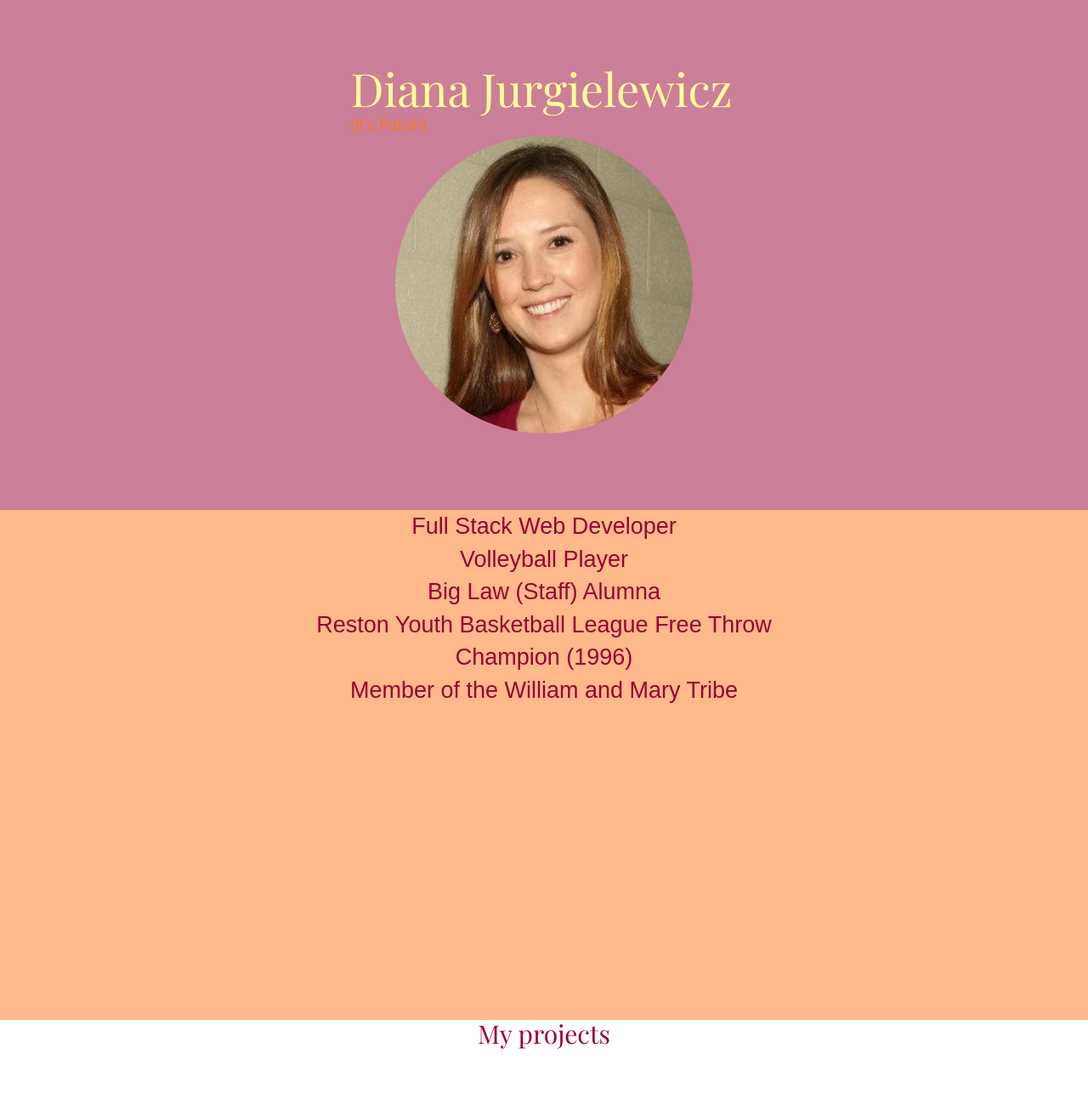
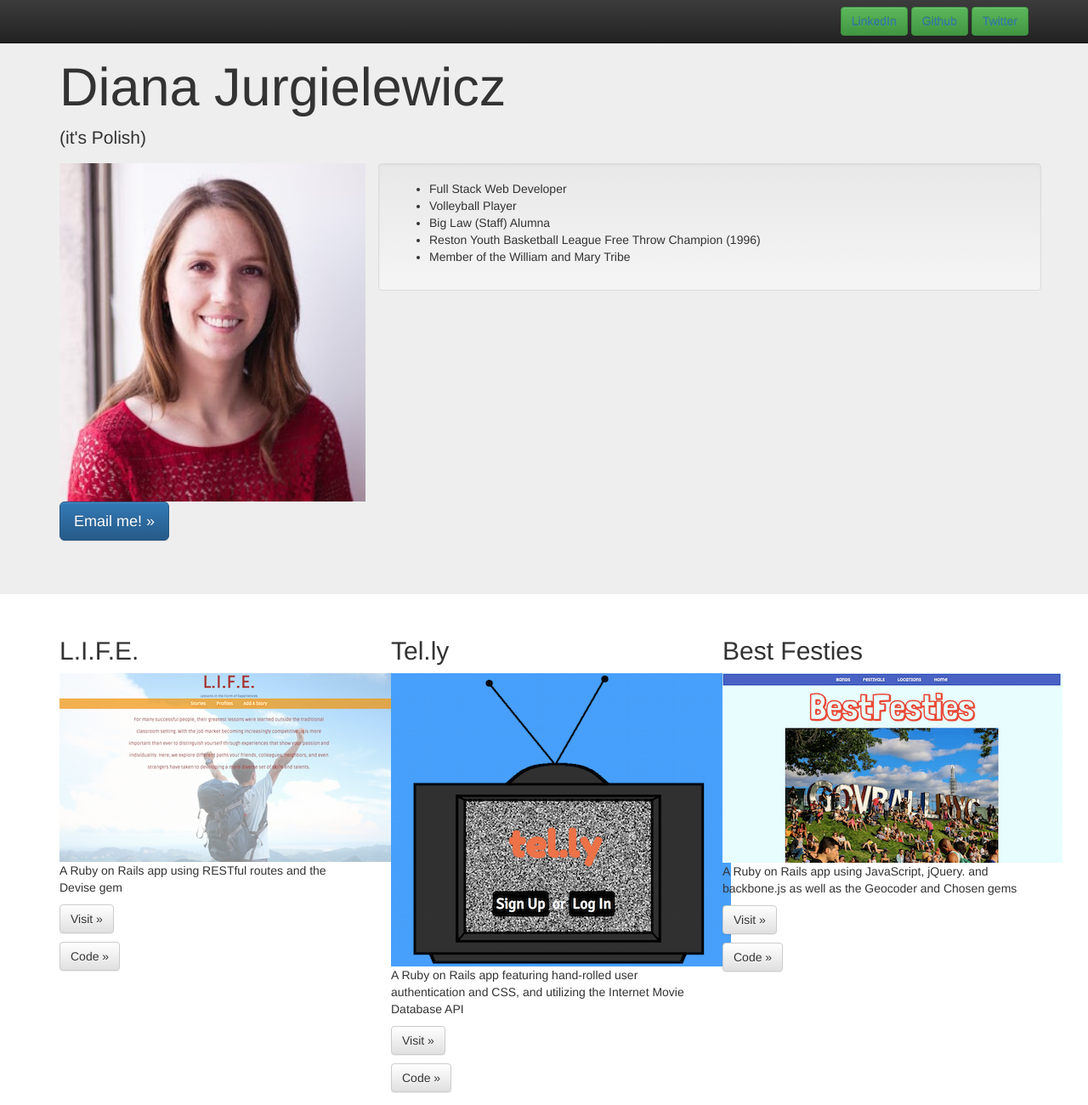
Before and after one commit to dmjurg/personal-site, a plain HTML site: page index.html in a window 1280 px wide. Shown: the top 1300 px of the page at 85% size. Drawn offline with nearby package versions, Linux system fonts and the light colour scheme.

Commit message:
bootstrap theme

```diff
--- a/index.html
+++ b/index.html
@@ -7,22 +7,33 @@
   <link rel="stylesheet" href="https://maxcdn.bootstrapcdn.com/bootstrap/3.3.5/css/bootstrap-theme.min.css">
   <script src="https://maxcdn.bootstrapcdn.com/bootstrap/3.3.5/js/bootstrap.min.js"></script>
 
-  <link rel="stylesheet" type="text/css" href="css/themes.css">
+  <!-- <link rel="stylesheet" type="text/css" href="css/themes.css"> -->
   <link href='https://fonts.googleapis.com/css?family=Playfair+Display|Open+Sans:400,700' rel='stylesheet' type='text/css'>
   <title>Diana Jurgielewicz</title>
 </head>
 
 <body>
-<header>
-  <div id="logo">
+<nav class="navbar navbar-inverse navbar-fixed-top">
+
+   <div class="container">
+     <div id="navbar" class="navbar-collapse collapse">
+       <form class="navbar-form navbar-right">
+         <button type="submit" class="btn btn-success"><a href="https://www.linkedin.com/pub/diana-jurgielewicz/10/292/927">LinkedIn</a></button>
+         <button type="submit" class="btn btn-success"><a href="https://github.com/dmjurg">Github</a></button>
+         <button type="submit" class="btn btn-success"><a href="https://twitter.com/dmjurgles">Twitter</a></button>
+       </form>
+     </div>
+   </div>
+
+ </nav>
+
+ <div class="jumbotron">
+   <div class="container">
      <h1>Diana Jurgielewicz</h1>
      <p>(it's Polish)</p>
-  </div>
-
-  <img class="img" src="linkedin.jpg" alt="pic of Diana"></img>
-</header>
-
-  <div class="about-me">
+     <div class="row">
+       <img class="img col-md-4" src="images/GA_Pic.jpg" alt="pic of Diana"></img>
+       <div class="about col-md-8 well">
          <ul>
            <li>Full Stack Web Developer</li>
            <li>Volleyball Player</li>
@@ -31,21 +42,37 @@
            <li>Member of the William and Mary Tribe</li>
          </ul>
        </div>
-
-  <div class="projects">
-    <h2>
-      My projects
-    </h2>
+     </div>
+     <p><a class="btn btn-primary btn-lg" href="#" role="button">Email me! &raquo;</a></p>
+   </div>
  </div>
 
-  <div class="communicate">
-    <ul>
-      <li><h2>Let's Connect!</h2></li>
-      <li><a href="https://github.com/dmjurg">Projects (Github)</a></li>
-      <li><a href="https://www.linkedin.com/pub/diana-jurgielewicz/10/292/927">LinkedIn</a></li>
-      <li><a href="https://twitter.com/dmjurgles">Tweet tweet</a></li>
-    </ul>
+ <div class="container">
+   <div class="row">
+     <div class="col-md-4">
+       <h2>L.I.F.E.</h2>
+       <img class="site_img" src="images/LIFE.png" alt="life homepage"></img>
+       <p>A Ruby on Rails app using RESTful routes and the Devise gem</p>
+       <p><a class="btn btn-default" href="#" role="button">Visit &raquo;</a></p>
+       <p><a class="btn btn-default" href="https://github.com/dmjurg/team-nine" role="button">Code &raquo;</a></p>
      </div>
+     <div class="col-md-4">
+       <h2>Tel.ly</h2>
+       <img class="site_img" src="images/telly.png" alt="telly homepage"></img>
+       <p>A Ruby on Rails app featuring hand-rolled user authentication and CSS, and utilizing the Internet Movie Database API</p>
+       <p><a class="btn btn-default" href="https://telly-wdi5.herokuapp.com/" role="button">Visit &raquo;</a></p>
+       <p><a class="btn btn-default" href="https://github.com/dmjurg/telly_project_3" role="button">Code &raquo;</a></p>
+    </div>
+     <div class="col-md-4">
+       <h2>Best Festies</h2>
+       <img class="site_img" src="images/Best_Fest.png" alt="best festies homepage"></img>
+       <p>A Ruby on Rails app using JavaScript, jQuery. and backbone.js as well as the Geocoder and Chosen gems</p>
+       <p><a class="btn btn-default" href="#" role="button">Visit &raquo;</a></p>
+       <p><a class="btn btn-default" href="https://github.com/dmjurg/best_festies" role="button">Code &raquo;</a></p>
+     </div>
+   </div>
+ </div>
+
 
 </body>
 
```
Also changed, not shown: Screen Shot 2015-05-21 at 11.36.12 AM.png (deleted), images/Best_Fest.png (added), images/GA_Pic.jpg (added), images/LIFE.png (added), images/linkedin.jpg (renamed from linkedin.jpg), images/telly.png (added). Lines whose indentation alone changed are shown as unchanged.
